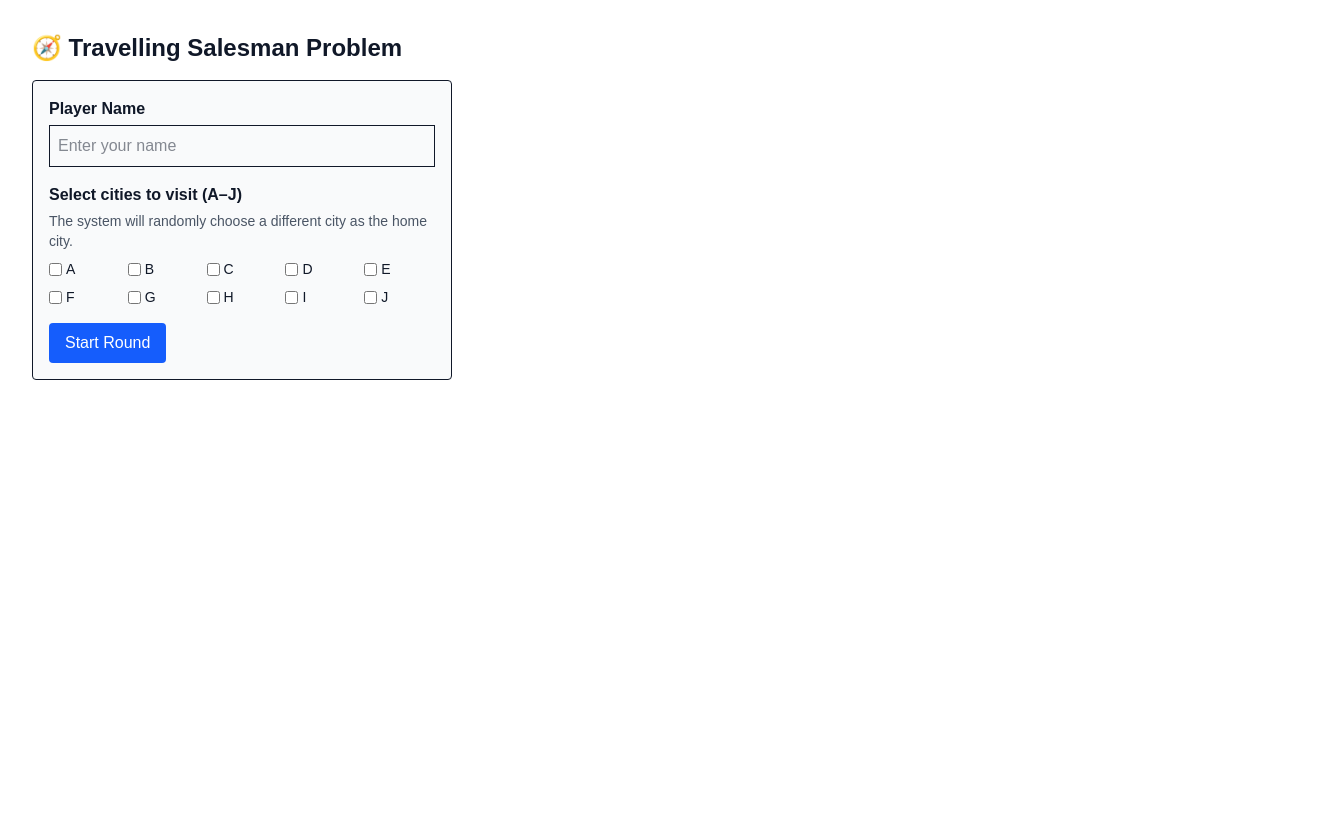
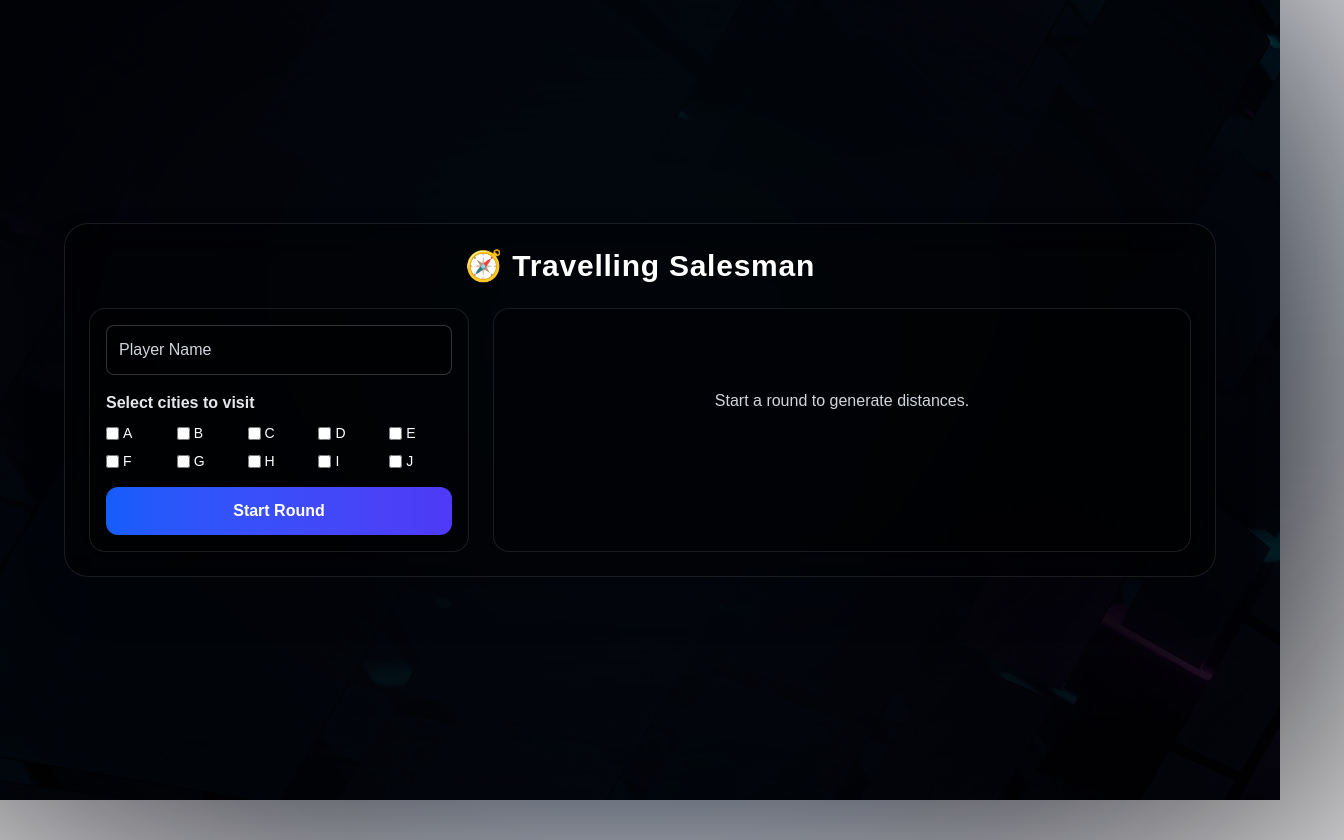
Before and after one commit to MenukaRanasinghe/PentaPlay, a Next.js app in the folder frontend/: page /travelling-salesman in a window 1280 px wide. Shown: the whole page, 1344 px wide, since content can reach past the window. Before the commit the page ends 800 px from the top, so only its background shows below. Built offline with nearby package versions, Linux system fonts and the light colour scheme.

Commit message:
Travelling Salesman UI changes

```diff
--- a/frontend/app/travelling-salesman/page.tsx
+++ b/frontend/app/travelling-salesman/page.tsx
@@ -1,9 +1,9 @@
 "use client";
 
-import { useState } from "react";
+import { useState, useMemo } from "react";
 import axios from "axios";
 
-const ALL_CITIES = ["A","B","C","D","E","F","G","H","I","J"];
+const ALL_CITIES = ["A", "B", "C", "D", "E", "F", "G", "H", "I", "J"];
 
 type AlgoRow = {
   name: string;
@@ -30,6 +30,8 @@ export default function TravellingSalesmanPage() {
     route: string[];
   }>(null);
 
+  const title = useMemo(() => "🧭 Travelling Salesman", []);
+
   function toggleCity(city: string) {
     setSelectedCities(prev =>
       prev.includes(city) ? prev.filter(c => c !== city) : [...prev, city]
@@ -45,25 +47,17 @@ export default function TravellingSalesmanPage() {
     setEdges([]);
     setBestRoute(null);
 
-    if (!playerName.trim()) {
-      alert("Please enter player name");
-      return;
-    }
-    if (selectedCities.length === 0) {
-      alert("Please select at least one city to visit");
-      return;
-    }
-    if (selectedCities.length >= ALL_CITIES.length) {
-      alert("You cannot select all cities – one must be home");
-      return;
-    }
+    if (!playerName.trim()) return alert("Enter player name");
+    if (selectedCities.length === 0) return alert("Select at least one city");
+    if (selectedCities.length >= ALL_CITIES.length)
+      return alert("You cannot select all cities");
 
     try {
       setLoading(true);
-      const res = await axios.post("http://localhost:5000/travelling-salesman/new-game", {
-        playerName,
-        selectedCities,
-      });
+      const res = await axios.post(
+        "http://localhost:5000/travelling-salesman/new-game",
+        { playerName, selectedCities }
+      );
 
       setGameId(res.data.gameId);
       setHomeCity(res.data.homeCity);
@@ -72,8 +66,7 @@ export default function TravellingSalesmanPage() {
       setEdges(res.data.edges);
       setBestRoute(res.data.bestRoute || null);
     } catch (err: any) {
-      console.error(err);
-      alert(err?.response?.data?.error ?? "Failed to start TSP game");
+      alert(err?.response?.data?.error || "Failed to start game");
     } finally {
       setLoading(false);
     }
@@ -81,54 +74,59 @@ export default function TravellingSalesmanPage() {
 
   async function submitChoice(choice: number) {
     if (!gameId) return;
+
     try {
       setLoading(true);
-      const res = await axios.post("http://localhost:5000/travelling-salesman/submit", {
-        gameId,
-        playerName,
-        choice,
-      });
+      const res = await axios.post(
+        "http://localhost:5000/travelling-salesman/submit",
+        { gameId, playerName, choice }
+      );
 
-      setResult({
-        outcome: res.data.outcome,
-        correct: res.data.correct,
-        choice: res.data.choice,
-        route: res.data.route,
-      });
+      setResult(res.data);
     } catch (err: any) {
-      console.error(err);
-      alert(err?.response?.data?.error ?? "Failed to submit answer");
+      alert(err?.response?.data?.error || "Submit failed");
     } finally {
       setLoading(false);
     }
   }
 
   return (
-    <main className="p-8 bg-white text-gray-900 min-h-screen">
-      <h1 className="text-2xl font-bold mb-4">🧭 Travelling Salesman Problem</h1>
+    <main
+      className="relative min-h-screen text-white"
+      style={{ backgroundImage: "url('/bg.jpg')" }}
+    >
+      <div className="absolute inset-0">
+        <div
+          className="absolute inset-0 bg-cover bg-center scale-110 blur-[140px]"
+          style={{ backgroundImage: "url('/bg.jpg')" }}
+        />
+        <div className="absolute inset-0 bg-black/70" />
+      </div>
 
-      <form
-        onSubmit={startGame}
-        className="space-y-4 mb-8 border p-4 rounded w-[420px] bg-gray-50"
-      >
-        <div>
-          <label className="block font-semibold mb-1">Player Name</label>
+      <div className="relative z-10 min-h-screen flex items-center justify-center px-6 py-10">
+        <div className="w-full max-w-6xl mx-auto">
+          <div className="bg-black/40 backdrop-blur-xl border border-white/10 rounded-3xl shadow-2xl p-6">
+            <h1 className="text-3xl font-extrabold mb-6 text-center tracking-wide">
+              {title}
+            </h1>
+
+            <section className="grid grid-cols-1 lg:grid-cols-[380px_1fr] gap-6">
+              <div className="bg-black/30 border border-white/10 rounded-2xl p-4">
+                <form onSubmit={startGame} className="grid gap-4">
                   <input
-            className="border p-2 w-full"
-            placeholder="Enter your name"
+                    className="rounded-lg p-3 bg-black/40 border border-white/20 placeholder-gray-300"
+                    placeholder="Player Name"
                     value={playerName}
                     onChange={(e) => setPlayerName(e.target.value)}
                   />
-        </div>
 
                   <div>
-          <p className="font-semibold mb-1">Select cities to visit (A–J)</p>
-          <p className="text-sm text-gray-600 mb-2">
-            The system will randomly choose a different city as the home city.
+                    <p className="font-semibold mb-2 text-gray-200">
+                      Select cities to visit
                     </p>
-          <div className="grid grid-cols-5 gap-2">
-            {ALL_CITIES.map((c) => (
-              <label key={c} className="flex items-center gap-1 text-sm">
+                    <div className="grid grid-cols-5 gap-2 text-sm">
+                      {ALL_CITIES.map(c => (
+                        <label key={c} className="flex items-center gap-1">
                           <input
                             type="checkbox"
                             checked={selectedCities.includes(c)}
@@ -143,113 +141,93 @@ export default function TravellingSalesmanPage() {
                   <button
                     type="submit"
                     disabled={loading}
-          className="bg-blue-600 text-white px-4 py-2 rounded"
+                    className="h-12 rounded-xl bg-gradient-to-r from-blue-600 to-indigo-600 font-semibold"
                   >
                     {loading ? "Preparing..." : "Start Round"}
                   </button>
                 </form>
 
-      {homeCity && (
-        <section className="mb-4">
-          <h2 className="font-semibold mb-1">🏠 Home City</h2>
-          <p>
-            Home city for this round:{" "}
-            <span className="font-bold">{homeCity}</span>
-          </p>
-          <p className="text-sm text-gray-600">
-            You must start and end at {homeCity}, visiting each selected city exactly once.
-          </p>
-        </section>
+                {choices.length > 0 && (
+                  <div className="mt-6 text-center">
+                    <h2 className="font-semibold mb-3 text-gray-200">
+                      Choose shortest tour length
+                    </h2>
+                    <div className="flex justify-center gap-3 flex-wrap">
+                      {choices.map(c => (
+                        <button
+                          key={c}
+                          onClick={() => submitChoice(c)}
+                          className="w-24 py-3 rounded-xl bg-black/50 border border-white/20"
+                        >
+                          {c}
+                        </button>
+                      ))}
+                    </div>
+                  </div>
                 )}
 
-      {edges.length > 0 && (
-        <section className="mb-6">
-          <h3 className="font-semibold mb-2">🗺 Distances</h3>
-          <div className="border rounded p-3 bg-gray-50 w-[420px] text-sm max-h-64 overflow-auto">
-            {edges.map((e, i) => (
+                {result && (
+                  <div
+                    className={`mt-6 rounded-xl p-5 text-center font-semibold ${result.outcome === "win"
+                        ? "bg-green-500/20 text-green-300"
+                        : result.outcome === "draw"
+                          ? "bg-yellow-500/20 text-yellow-300"
+                          : "bg-red-500/20 text-red-300"
+                      }`}
+                  >
+                    <p>You chose: {result.choice}</p>
+                    <p>Correct: {result.correct}</p>
+                    <p className="mt-2">
+                      {result.outcome === "win" && "✅ You win!"}
+                      {result.outcome === "draw" && "🟡 Draw"}
+                      {result.outcome === "lose" && "❌ You lose"}
+                    </p>
+                  </div>
+                )}
+              </div>
+
+              <div className="bg-black/30 border border-white/10 rounded-2xl p-4">
+                {!homeCity ? (
+                  <div className="text-center text-gray-300 py-16">
+                    Start a round to generate distances.
+                  </div>
+                ) : (
+                  <>
+                    <h3 className="font-semibold mb-2 text-center text-gray-200">
+                      Home City: {homeCity}
+                    </h3>
+
+                    <div className="text-sm max-h-64 overflow-auto">
+                      {edges.map((e: any, i: number) => (
                         <div key={i}>
                           {e.from} – {e.to}: <b>{e.distance} km</b>
                         </div>
                       ))}
                     </div>
-        </section>
-      )}
 
-      {choices.length > 0 && (
-        <section className="mb-6">
-          <h3 className="font-semibold mb-2">
-            🔢 Choose the total length of the shortest tour
-          </h3>
-          <div className="flex gap-3">
-            {choices.map((c) => (
-              <button
-                key={c}
-                onClick={() => submitChoice(c)}
-                disabled={loading}
-                className="border rounded px-4 py-2 hover:bg-gray-100"
-              >
-                {c} km
-              </button>
-            ))}
-          </div>
-        </section>
-      )}
-
-      {algos.length > 0 && (
-        <section className="mb-6">
-          <h3 className="font-semibold mb-2">⏱ Algorithm timings</h3>
-          <div className="border rounded p-3 w-[420px] text-sm">
-            {algos.map((a) => (
-              <div key={a.name} className="flex justify-between mb-1">
+                    {result && algos.length > 0 && (
+                      <div className="mt-4 text-sm">
+                        {algos.map(a => (
+                          <div key={a.name} className="flex justify-between">
                             <span>{a.name}</span>
-                <span>
-                  distance: <b>{a.distance} km</b> • time: <b>{a.timeMs} ms</b>
-                </span>
+                            <span>{a.distance} • {a.timeMs} ms</span>
                           </div>
                         ))}
                       </div>
-        </section>
                     )}
 
                     {bestRoute && (
-        <section className="mb-6">
-          <h3 className="font-semibold mb-2">✅ Optimal route (for report/debug)</h3>
-          <p className="text-sm text-gray-700">{bestRoute.join(" → ")}</p>
+                      <div className="mt-3 text-xs text-gray-300">
+                        Optimal route: {bestRoute.join(" → ")}
+                      </div>
+                    )}
+                  </>
+                )}
+              </div>
             </section>
-      )}
-
-      {result && (
-        <section className="border rounded p-4 w-[420px] bg-gray-50">
-          <h3 className="font-semibold mb-2">Result</h3>
-          <p>
-            You chose: <b>{result.choice} km</b>
-          </p>
-          <p>
-            Correct tour length: <b>{result.correct} km</b>
-          </p>
-          <p className="mt-1 text-sm">
-            Optimal route: <b>{result.route.join(" → ")}</b>
-          </p>
-
-          <p
-            className={`mt-3 font-bold ${
-              result.outcome === "win"
-                ? "text-green-700"
-                : result.outcome === "draw"
-                ? "text-yellow-700"
-                : "text-red-700"
-            }`}
-          >
-            {result.outcome === "win" && "✅ You win!"}
-            {result.outcome === "draw" && "🟡 Draw (close!)"}
-            {result.outcome === "lose" && "❌ You lose"}
-          </p>
-
-          <p className="text-xs text-gray-500 mt-2">
-            (Only wins are saved with your name in the database.)
-          </p>
-        </section>
-      )}
+          </div>
+        </div>
+      </div>
     </main>
   );
 }
```
Lines whose indentation alone changed are shown as unchanged.
